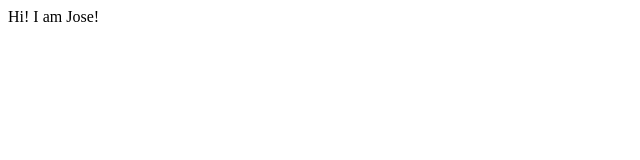
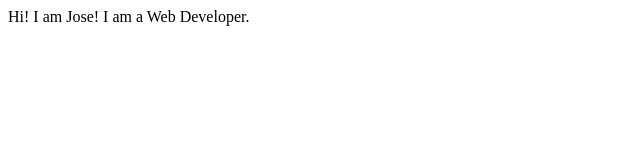
Before and after one commit to jriveragd/student-name-site, a plain HTML site: page index.html in a window 1280 px wide. Shown: the whole page, without its empty margins (0-640 px from the left). Drawn offline with Linux system fonts and the light colour scheme.

Commit message:
update text

```diff
--- a/index.html
+++ b/index.html
@@ -7,5 +7,6 @@
 </head>
 <body>
    Hi! I am Jose!
+   I am a Web Developer.
 </body>
 </html>
```
